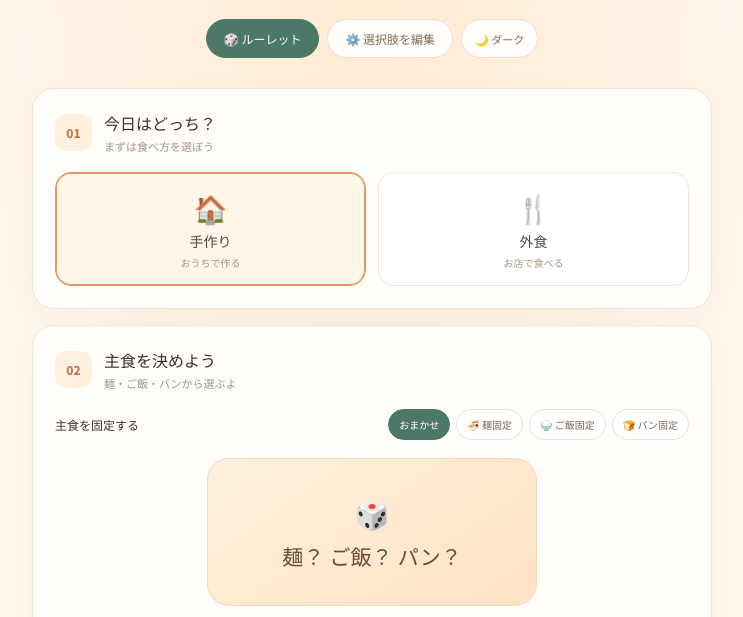
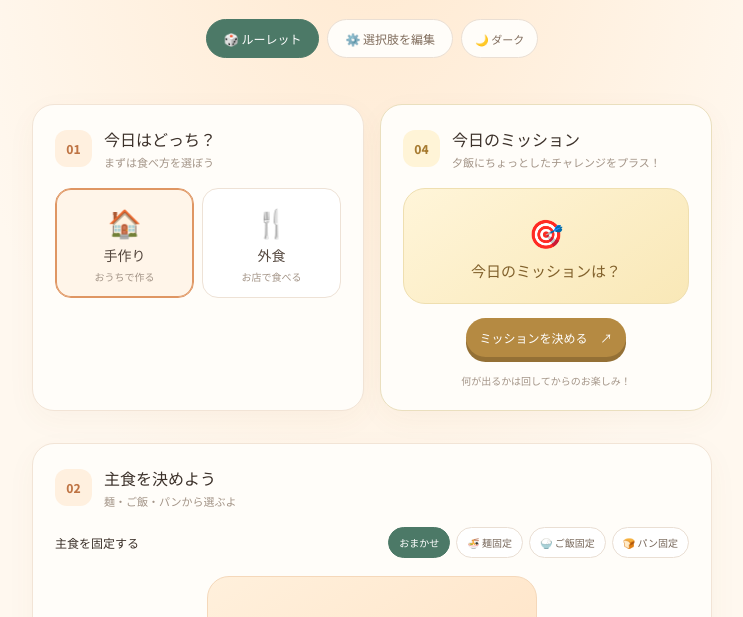
Before and after one commit to Hachiwarele/dinner-roulette, a plain HTML site: page index.html in a window 1280 px wide. Shown: the part 164-781 px from the top of the page, without its empty margins (268-1011 px from the left). Drawn offline with Linux system fonts and the light colour scheme; a web font is replaced by a local one.

Commit message:
Place mission roulette beside home and dining options

```diff
--- a/index.html
+++ b/index.html
@@ -1,17 +1,20 @@
 <!doctype html>
-<html lang="ja"><head><meta charset="UTF-8"><meta name="viewport" content="width=device-width, initial-scale=1"><meta name="theme-color" content="#fff8ef"><title>今夜なに食べる？｜夕飯ルーレット</title><link rel="stylesheet" href="./style.css?v=mission-2"><script src="./script.js?v=mission-2" defer></script></head>
+<html lang="ja"><head><meta charset="UTF-8"><meta name="viewport" content="width=device-width, initial-scale=1"><meta name="theme-color" content="#fff8ef"><title>今夜なに食べる？｜夕飯ルーレット</title><link rel="stylesheet" href="./style.css?v=mission-3"><script src="./script.js?v=mission-3" defer></script></head>
 <body><main class="app">
 <header class="hero"><div class="eyebrow">TONIGHT'S MENU ✦ DECISION MAKER</div><h1>今夜なに食べる？<span>🍽️</span></h1><p>迷った夜は、ルーレットにおまかせ。</p>
 <nav class="page-tabs"><button class="page-tab active" id="roulette-tab" type="button">🎲 ルーレット</button><button class="page-tab" id="settings-tab" type="button">⚙️ 選択肢を編集</button><button class="theme-toggle" id="theme-toggle" type="button" aria-label="テーマ切り替え">🌙 ダーク</button></nav></header>
 <div id="roulette-page">
+<div class="top-choice-grid">
 <section class="mode-panel panel"><div class="section-heading"><span class="step">01</span><div><h2>今日はどっち？</h2><p>まずは食べ方を選ぼう</p></div></div><div class="mode-options" role="group" aria-label="食べ方"><button class="mode-card active" data-mode="home" type="button"><span class="mode-emoji">🏠</span><strong>手作り</strong><small>おうちで作る</small></button><button class="mode-card" data-mode="outside" type="button"><span class="mode-emoji">🍴</span><strong>外食</strong><small>お店で食べる</small></button></div></section>
-<section class="panel roulette-panel"><div class="section-heading"><span class="step">02</span><div><h2>主食を決めよう</h2><p>麺・ご飯・パンから選ぶよ</p></div></div><div class="fixed-row"><span>主食を固定する</span><div class="fixed-buttons" role="group" aria-label="主食固定"><button class="fixed-btn active" data-fixed="any" type="button">おまかせ</button><button class="fixed-btn" data-fixed="麺" type="button">🍜 麺固定</button><button class="fixed-btn" data-fixed="ご飯" type="button">🍚 ご飯固定</button><button class="fixed-btn" data-fixed="パン" type="button">🍞 パン固定</button></div></div><div class="wheel-wrap"><div class="wheel" id="main-wheel"><span class="wheel-emoji">🎲</span><strong id="main-value">麺？ ご飯？ パン？</strong></div><button class="spin-button" id="main-spin" type="button">ルーレットを回す <span>↗</span></button></div><p class="hint" id="main-hint">「麺固定」などを選ぶと、主食ルーレットをスキップできるよ。</p></section>
-<section class="panel detail-panel" id="detail-panel" hidden><div class="section-heading"><span class="step">03</span><div><h2 id="detail-title">麺なら何にする？</h2><p>最後のひと決め！</p></div></div><div class="wheel-wrap"><div class="wheel detail-wheel" id="detail-wheel"><span class="wheel-emoji">🍜</span><strong id="detail-value">何が出るかな？</strong></div><button class="spin-button" id="detail-spin" type="button">ジャンルを回す <span>↗</span></button></div><div class="result" id="result" hidden aria-live="polite"><div class="result-label">TONIGHT'S MENU</div><div class="result-title" id="result-title"></div><p id="result-description"></p><button class="again-button" id="again" type="button">↻ もう一回決める</button></div></section>
 <section class="panel mission-panel" id="mission-panel">
 <div class="section-heading"><span class="step">04</span><div><h2>今日のミッション</h2><p>夕飯にちょっとしたチャレンジをプラス！</p></div></div>
 <div class="wheel-wrap"><div class="wheel mission-wheel" id="mission-wheel"><span class="wheel-emoji">🎯</span><strong id="mission-value">今日のミッションは？</strong></div><button class="spin-button mission-spin-button" id="mission-spin" type="button">ミッションを決める <span>↗</span></button></div>
 <p class="hint">何が出るかは回してからのお楽しみ！</p>
-</section></div>
+</section>
+</div>
+<section class="panel roulette-panel"><div class="section-heading"><span class="step">02</span><div><h2>主食を決めよう</h2><p>麺・ご飯・パンから選ぶよ</p></div></div><div class="fixed-row"><span>主食を固定する</span><div class="fixed-buttons" role="group" aria-label="主食固定"><button class="fixed-btn active" data-fixed="any" type="button">おまかせ</button><button class="fixed-btn" data-fixed="麺" type="button">🍜 麺固定</button><button class="fixed-btn" data-fixed="ご飯" type="button">🍚 ご飯固定</button><button class="fixed-btn" data-fixed="パン" type="button">🍞 パン固定</button></div></div><div class="wheel-wrap"><div class="wheel" id="main-wheel"><span class="wheel-emoji">🎲</span><strong id="main-value">麺？ ご飯？ パン？</strong></div><button class="spin-button" id="main-spin" type="button">ルーレットを回す <span>↗</span></button></div><p class="hint" id="main-hint">「麺固定」などを選ぶと、主食ルーレットをスキップできるよ。</p></section>
+<section class="panel detail-panel" id="detail-panel" hidden><div class="section-heading"><span class="step">03</span><div><h2 id="detail-title">麺なら何にする？</h2><p>最後のひと決め！</p></div></div><div class="wheel-wrap"><div class="wheel detail-wheel" id="detail-wheel"><span class="wheel-emoji">🍜</span><strong id="detail-value">何が出るかな？</strong></div><button class="spin-button" id="detail-spin" type="button">ジャンルを回す <span>↗</span></button></div><div class="result" id="result" hidden aria-live="polite"><div class="result-label">TONIGHT'S MENU</div><div class="result-title" id="result-title"></div><p id="result-description"></p><button class="again-button" id="again" type="button">↻ もう一回決める</button></div></section>
+</div>
 <section class="panel editor-panel" id="settings-page" hidden><div class="section-heading"><span class="step">✎</span><div><h2>選択肢をカスタマイズ</h2><p>好きなメニューに変更できるよ</p></div></div>
 <div class="editor-kind-tabs"><button class="editor-kind active" id="edit-kind-menu" type="button">🍽️ メニューを編集</button><button class="editor-kind" id="edit-kind-mission" type="button">🎯 ミッションを編集</button></div>
 <div id="menu-editor">
```
